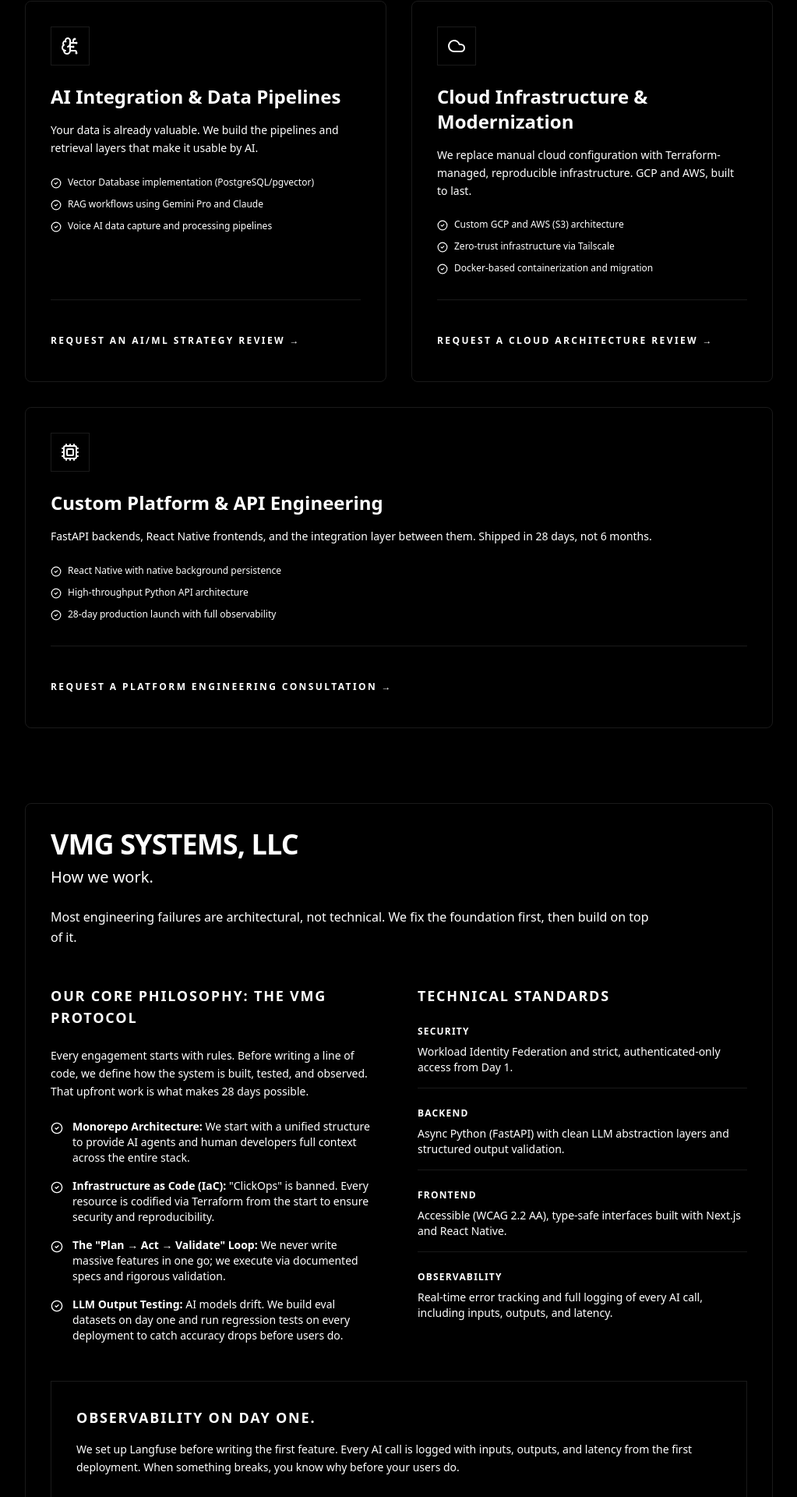
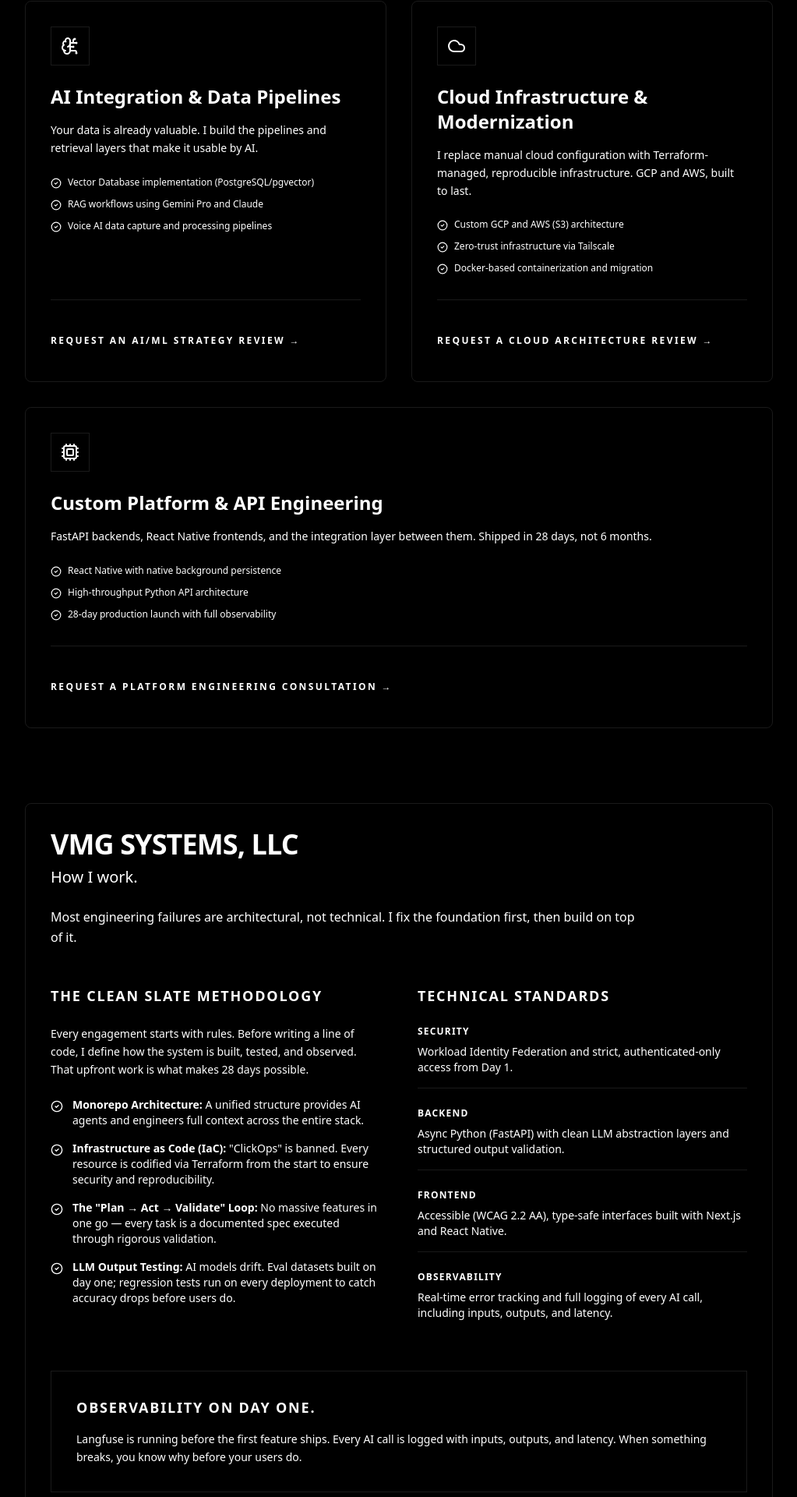
Before and after one commit to vmgsystems/my-portfolio, a Next.js app: page /consulting in a window 1280 px wide. Shown: the part 562-2482 px from the top of the page at 78% size, without its empty margins (128-1151 px from the left). Built offline with nearby package versions, Linux system fonts and the light colour scheme.

Commit message:
brand alignment: I/my voice, Clean Slate Methodology rename, Automotive AI Q1 2026

```diff
--- a/src/app/case-studies/genubi/page.tsx
+++ b/src/app/case-studies/genubi/page.tsx
@@ -46,7 +46,7 @@ export default function GenubiCaseStudy() {
             <Link href="/" className="inline-flex items-center gap-2 text-white/50 hover:text-white transition-colors text-sm font-bold tracking-widest uppercase mb-8">
               <ArrowLeft size={16} /> Back to Architecture
             </Link>
-            <div className="text-xs text-muted uppercase tracking-widest font-bold mb-4">Case Study · VMG Engagement · 2026</div>
+            <div className="text-xs text-muted uppercase tracking-widest font-bold mb-4">Case Study · VMG Engagement · Q1 2026</div>
             <h1 className="text-4xl md:text-6xl font-bold tracking-tight mb-4 text-white">
               Genubi: 28 Days<br />
               <span className="text-white/60">to Production.</span>
--- a/src/app/consulting/page.tsx
+++ b/src/app/consulting/page.tsx
@@ -15,7 +15,7 @@ const services = [
   {
     title: "AI Integration & Data Pipelines",
     icon: <BrainCircuit className="text-white" />,
-    description: "Your data is already valuable. We build the pipelines and retrieval layers that make it usable by AI.",
+    description: "Your data is already valuable. I build the pipelines and retrieval layers that make it usable by AI.",
     details: [
       "Vector Database implementation (PostgreSQL/pgvector)",
       "RAG workflows using Gemini Pro and Claude",
@@ -26,7 +26,7 @@ const services = [
   {
     title: "Cloud Infrastructure & Modernization",
     icon: <Cloud className="text-white" />,
-    description: "We replace manual cloud configuration with Terraform-managed, reproducible infrastructure. GCP and AWS, built to last.",
+    description: "I replace manual cloud configuration with Terraform-managed, reproducible infrastructure. GCP and AWS, built to last.",
     details: [
       "Custom GCP and AWS (S3) architecture",
       "Zero-trust infrastructure via Tailscale",
@@ -130,21 +130,21 @@ export default function Consulting() {
         {/* VMG Systems Core Philosophy & Standards */}
         <motion.div variants={item} className="mt-24 glass-card p-8 md:p-12">
           <h2 className="text-3xl md:text-4xl font-bold tracking-tight mb-2">VMG SYSTEMS, LLC</h2>
-          <h3 className="text-xl text-muted mb-6">How we work.</h3>
+          <h3 className="text-xl text-muted mb-6">How I work.</h3>
           <p className="text-muted leading-relaxed mb-12 max-w-3xl">
-            Most engineering failures are architectural, not technical. We fix the foundation first, then build on top of it.
+            Most engineering failures are architectural, not technical. I fix the foundation first, then build on top of it.
           </p>
 
           <div className="grid grid-cols-1 md:grid-cols-2 gap-12 mb-12">
             <div>
-              <h4 className="text-lg font-bold uppercase tracking-widest mb-6">Our Core Philosophy: The VMG Protocol</h4>
+              <h4 className="text-lg font-bold uppercase tracking-widest mb-6">The Clean Slate Methodology</h4>
               <p className="text-muted text-sm leading-relaxed mb-6">
-                Every engagement starts with rules. Before writing a line of code, we define how the system is built, tested, and observed. That upfront work is what makes 28 days possible.
+                Every engagement starts with rules. Before writing a line of code, I define how the system is built, tested, and observed. That upfront work is what makes 28 days possible.
               </p>
               <ul className="space-y-4">
                 <li className="flex items-start gap-3 text-sm text-muted">
                   <CheckCircle2 size={16} className="text-white mt-1 shrink-0" />
-                  <div><strong className="text-white">Monorepo Architecture:</strong> We start with a unified structure to provide AI agents and human developers full context across the entire stack.</div>
+                  <div><strong className="text-white">Monorepo Architecture:</strong> A unified structure provides AI agents and engineers full context across the entire stack.</div>
                 </li>
                 <li className="flex items-start gap-3 text-sm text-muted">
                   <CheckCircle2 size={16} className="text-white mt-1 shrink-0" />
@@ -152,11 +152,11 @@ export default function Consulting() {
                 </li>
                 <li className="flex items-start gap-3 text-sm text-muted">
                   <CheckCircle2 size={16} className="text-white mt-1 shrink-0" />
-                  <div><strong className="text-white">The &quot;Plan → Act → Validate&quot; Loop:</strong> We never write massive features in one go; we execute via documented specs and rigorous validation.</div>
+                  <div><strong className="text-white">The &quot;Plan → Act → Validate&quot; Loop:</strong> No massive features in one go — every task is a documented spec executed through rigorous validation.</div>
                 </li>
                 <li className="flex items-start gap-3 text-sm text-muted">
                   <CheckCircle2 size={16} className="text-white mt-1 shrink-0" />
-                  <div><strong className="text-white">LLM Output Testing:</strong> AI models drift. We build eval datasets on day one and run regression tests on every deployment to catch accuracy drops before users do.</div>
+                  <div><strong className="text-white">LLM Output Testing:</strong> AI models drift. Eval datasets built on day one; regression tests run on every deployment to catch accuracy drops before users do.</div>
                 </li>
               </ul>
             </div>
@@ -187,7 +187,7 @@ export default function Consulting() {
           <div className="p-6 md:p-8 bg-transparent border border-[#1a1a1a]">
             <h4 className="text-lg font-bold uppercase tracking-widest mb-4">Observability on day one.</h4>
             <p className="text-muted text-sm leading-relaxed">
-              We set up Langfuse before writing the first feature. Every AI call is logged with inputs, outputs, and latency from the first deployment. When something breaks, you know why before your users do.
+              Langfuse is running before the first feature ships. Every AI call is logged with inputs, outputs, and latency. When something breaks, you know why before your users do.
             </p>
           </div>
         </motion.div>
```
